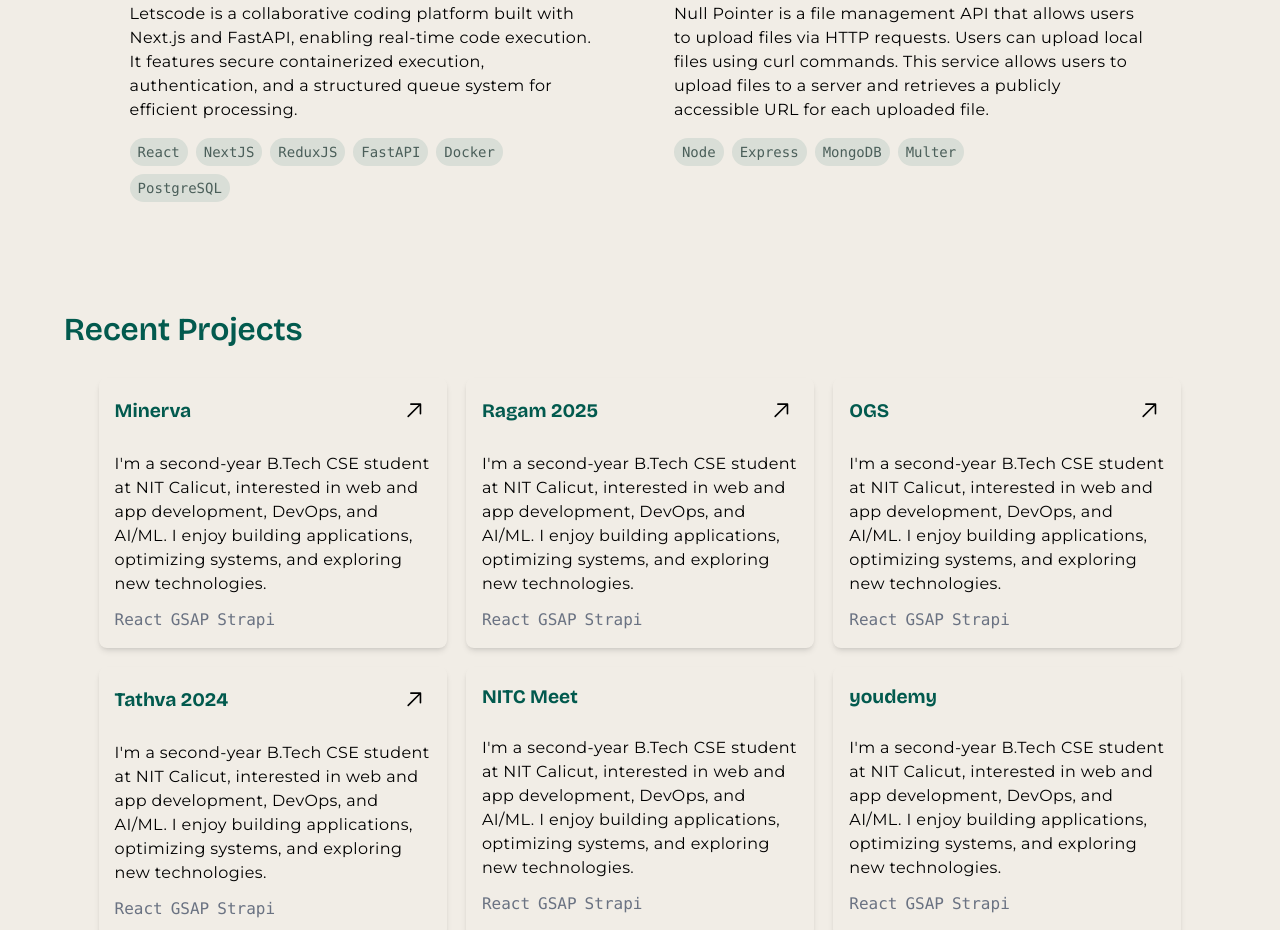
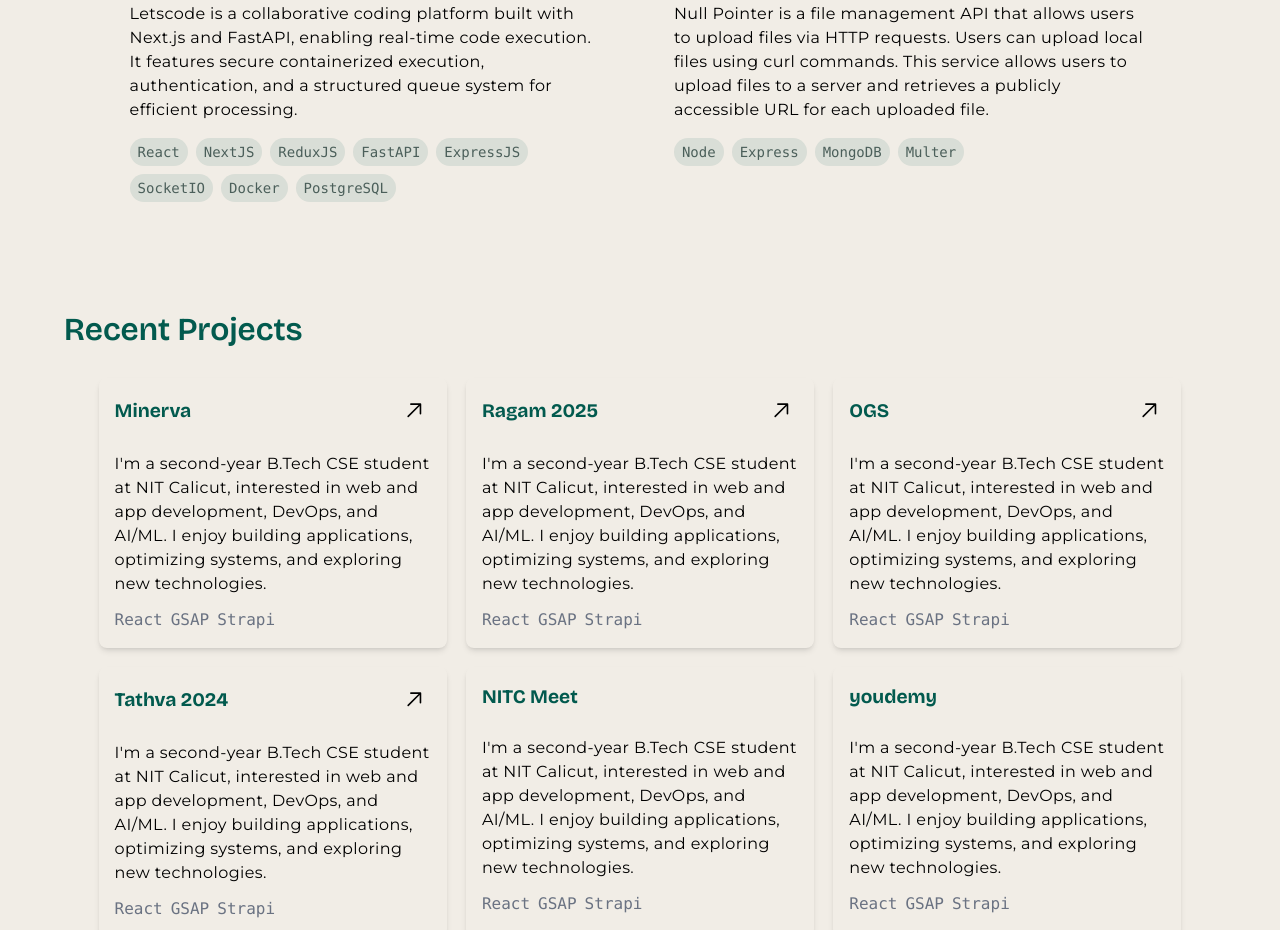
Before and after one commit to Centinoughty/portfolio-website, a Next.js app: page / in a window 1280 px wide. Shown: the part 2220-3150 px from the top of the page. Built offline with nearby package versions, Linux system fonts and the light colour scheme.

Commit message:
updated projects

```diff
--- a/data/projects.ts
+++ b/data/projects.ts
@@ -74,7 +74,16 @@ export const featured: Project[] = [
     image: "/temp.png",
     github: "https://github.com/Centinoughty",
     url: "https://minerva.nitc.ac.in",
-    tools: ["React", "NextJS", "ReduxJS", "FastAPI", "Docker", "PostgreSQL"],
+    tools: [
+      "React",
+      "NextJS",
+      "ReduxJS",
+      "FastAPI",
+      "ExpressJS",
+      "SocketIO",
+      "Docker",
+      "PostgreSQL",
+    ],
   },
   {
     name: "Null Pointer",
```
